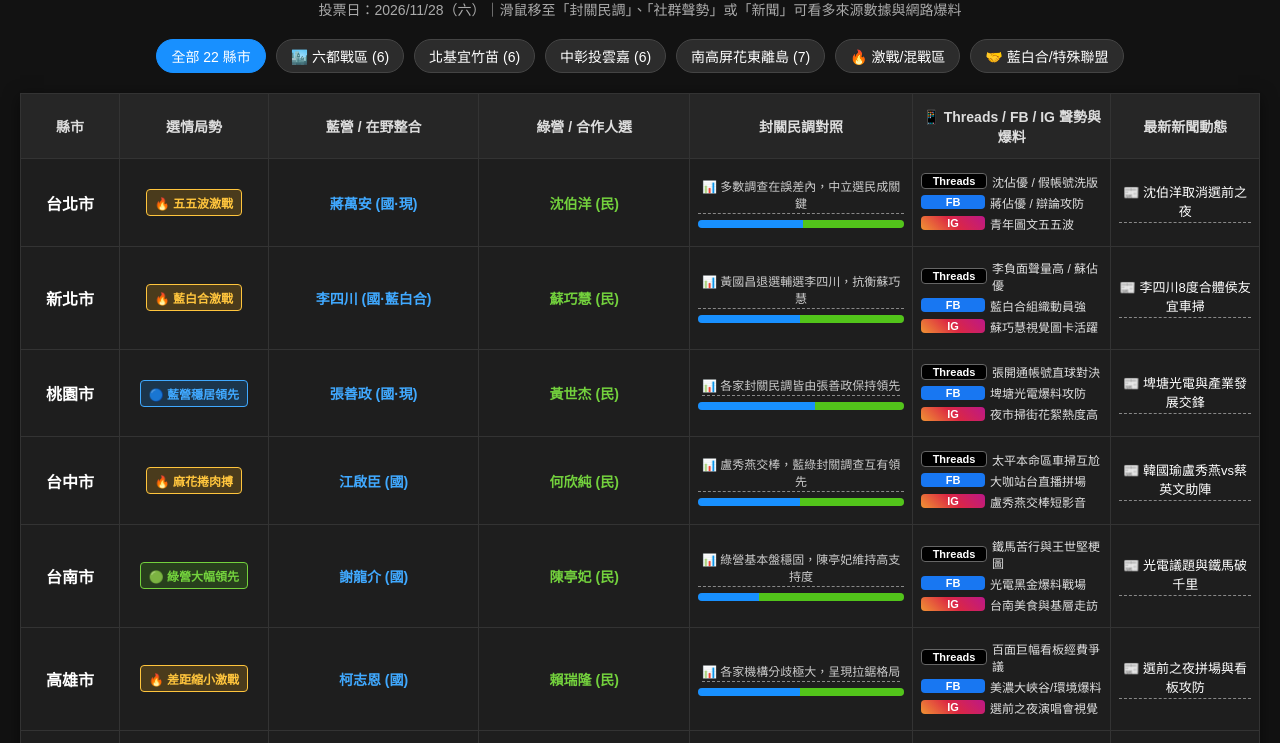
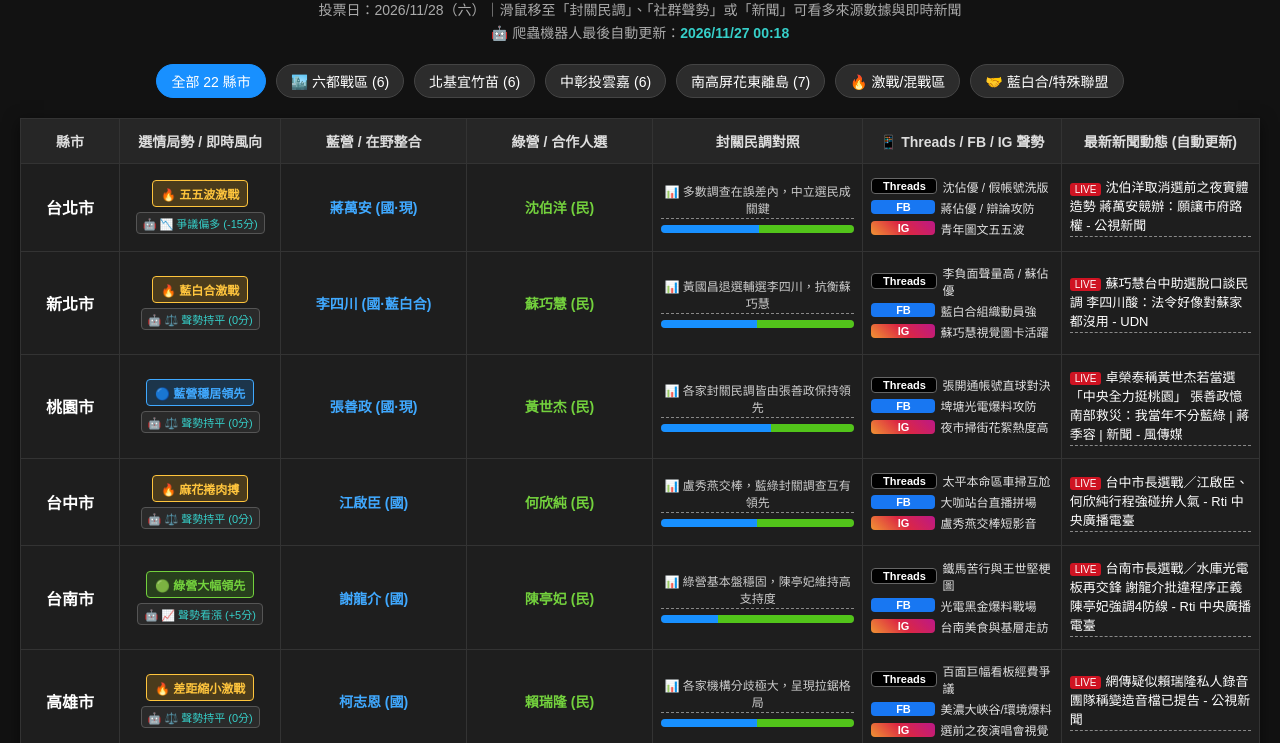
Before and after one commit to z21387147-png/z86, a plain HTML site: page index.html in a window 1280 px wide. Shown: the part 93-836 px from the top of the page. Drawn offline with Linux system fonts and the light colour scheme.

Commit message:
Update index.html

```diff
--- a/index.html
+++ b/index.html
@@ -2,15 +2,16 @@
 <html lang="zh-TW">
 <head>
   <meta charset="UTF-8">
-  <title>2026 台灣 22 縣市長選舉戰情總覽</title>
+  <title>2026 台灣 22 縣市長選舉｜全自動戰情總覽</title>
   <style>
     body { background-color: #121212; color: #ffffff; font-family: "Microsoft JhengHei", sans-serif; padding: 20px; margin: 0; }
     h1 { text-align: center; margin-bottom: 5px; }
-    .subtitle { text-align: center; color: #aaa; font-size: 14px; margin-bottom: 20px; }
+    .subtitle { text-align: center; color: #aaa; font-size: 14px; margin-bottom: 20px; line-height: 1.6; }
+    .update-badge { color: #36cfc9; font-weight: bold; }
     .controls { display: flex; justify-content: center; flex-wrap: wrap; gap: 10px; margin-bottom: 20px; }
     button { background-color: #2c2c2c; color: #fff; border: 1px solid #444; padding: 6px 14px; border-radius: 20px; cursor: pointer; font-size: 14px; transition: 0.2s; }
     button:hover, button.active { background-color: #1890ff; border-color: #1890ff; }
-    table { width: 100%; max-width: 1320px; margin: 0 auto; border-collapse: collapse; background-color: #1e1e1e; box-shadow: 0 4px 15px rgba(0,0,0,0.5); }
+    table { width: 100%; max-width: 1360px; margin: 0 auto; border-collapse: collapse; background-color: #1e1e1e; box-shadow: 0 4px 15px rgba(0,0,0,0.5); }
     th, td { border: 1px solid #333; padding: 12px 8px; text-align: center; vertical-align: middle; }
     th { background-color: #262626; color: #ddd; font-size: 14px; }
     tr:hover { background-color: #252525; }
@@ -19,6 +20,7 @@
     .status-blue { background-color: rgba(24, 144, 255, 0.2); color: #40a9ff; border: 1px solid #40a9ff; }
     .status-green { background-color: rgba(82, 196, 26, 0.2); color: #73d13d; border: 1px solid #73d13d; }
     .status-coalition { background-color: rgba(19, 194, 194, 0.2); color: #36cfc9; border: 1px solid #36cfc9; }
+    .bot-score { margin-top: 5px; font-size: 11px; padding: 2px 6px; border-radius: 4px; display: inline-block; background-color: #2a2a2a; border: 1px solid #555; color: #36cfc9; }
     .kmt { color: #40a9ff; font-weight: bold; font-size: 14px; }
     .dpp { color: #73d13d; font-weight: bold; font-size: 14px; }
     .tpp { color: #36cfc9; font-weight: bold; font-size: 14px; }
@@ -35,9 +37,10 @@
     .plat-Threads { background-color: #000000; color: #ffffff; border: 1px solid #666; }
     .plat-FB { background-color: #1877f2; color: #ffffff; }
     .plat-IG { background: linear-gradient(45deg, #f09433 0%, #dc2743 50%, #bc1888 100%); color: #ffffff; }
+    .live-tag { background-color: #cf1322; color: #fff; font-size: 10px; padding: 1px 5px; border-radius: 3px; margin-right: 4px; vertical-align: middle; }
     .hover-trigger { position: relative; cursor: pointer; display: inline-block; border-bottom: 1px dashed #888; padding-bottom: 2px; font-size: 13px; }
     .hover-trigger .tooltip {
-      visibility: hidden; width: 320px; background-color: #0a0a0a; color: #fff; text-align: left;
+      visibility: hidden; width: 340px; background-color: #0a0a0a; color: #fff; text-align: left;
       border: 1px solid #666; border-radius: 6px; padding: 10px 12px; font-size: 13px; line-height: 1.5;
       position: absolute; z-index: 100; bottom: 130%; left: 50%; transform: translateX(-50%);
       opacity: 0; transition: opacity 0.2s; box-shadow: 0 4px 12px rgba(0,0,0,0.9);
@@ -45,13 +48,16 @@
     .right-col .tooltip { left: auto; right: 0; transform: none; }
     .hover-trigger:hover .tooltip { visibility: visible; opacity: 1; }
     .tooltip-title { color: #ffc53d; font-weight: bold; margin-bottom: 5px; display: block; border-bottom: 1px solid #333; padding-bottom: 3px; }
-    .detail-list div { margin-bottom: 4px; color: #e6f7ff; }
+    .detail-list div { margin-bottom: 5px; color: #e6f7ff; }
   </style>
 </head>
 <body>
 
-  <h1>2026 台灣 22 縣市長選舉戰情總覽</h1>
-  <div class="subtitle">投票日：2026/11/28（六）｜滑鼠移至「封關民調」、「社群聲勢」或「新聞」可看多來源數據與網路爆料</div>
+  <h1>2026 台灣 22 縣市長選舉｜全自動戰情總覽</h1>
+  <div class="subtitle">
+    投票日：2026/11/28（六）｜滑鼠移至「封關民調」、「社群聲勢」或「新聞」可看多來源數據與即時新聞<br>
+    🤖 爬蟲機器人最後自動更新：<span id="update-time" class="update-badge">讀取中...</span>
+  </div>
 
   <div class="controls">
     <button class="active" onclick="filterTable('all', this)">全部 22 縣市</button>
@@ -67,17 +73,19 @@
     <thead>
       <tr>
         <th width="8%">縣市</th>
-        <th width="12%">選情局勢</th>
-        <th width="17%">藍營 / 在野整合</th>
-        <th width="17%">綠營 / 合作人選</th>
-        <th width="18%">封關民調對照</th>
-        <th width="16%">📱 Threads / FB / IG 聲勢與爆料</th>
-        <th width="12%">最新新聞動態</th>
+        <th width="13%">選情局勢 / 即時風向</th>
+        <th width="15%">藍營 / 在野整合</th>
+        <th width="15%">綠營 / 合作人選</th>
+        <th width="17%">封關民調對照</th>
+        <th width="16%">📱 Threads / FB / IG 聲勢</th>
+        <th width="16%">最新新聞動態 (自動更新)</th>
       </tr>
     </thead>
     <tbody id="election-tbody"></tbody>
   </table>
 
+  <!-- 載入機器人每小時自動更新的資料 -->
+  <script src="auto_data.js"></script>
   <script>
     const electionData = [
       { city: "台北市", region: "six", area: "north", statusType: "tossup", statusText: "🔥 五五波激戰", blueCand: "蔣萬安 (國·現)", blueClass: "kmt", greenCand: "沈伯洋 (民)", greenClass: "dpp", bluePct: 46.0, greenPct: 44.7, pollNote: "多數調查在誤差內，中立選民成關鍵", pollCompare: ["• TVBS封關：蔣萬安 46% vs 沈伯洋 44%", "• ETtoday：蔣萬安 48.1% vs 沈伯洋 42.0%", "• 信民協會：沈伯洋 48.6% vs 蔣萬安 33.8%"], socialTags: [{ platform: "Threads", text: "沈佔優 / 假帳號洗版" }, { platform: "FB", text: "蔣佔優 / 辯論攻防" }, { platform: "IG", text: "青年圖文五五波" }], socialDetail: ["• 【Threads 爆料】逾2400個可疑帳號散播AI抹黑沈伯洋霸凌假影片遭Meta停用。", "• 【FB 攻防】藍營猛攻黑熊學院經費爭議；綠營反擊市政停滯。"], newsHeadline: "沈伯洋取消選前之夜", newsDetail: "沈伯洋宣布取消仁愛路選前之夜實體晚會避免交管；蔣萬安表示願讓出市府路，邀盧秀燕北上站台。" },
@@ -104,6 +112,9 @@
       { city: "連江縣", region: "other", area: "south_east", statusType: "blue", statusText: "🔵 藍營現任優勢", blueCand: "王忠銘 (國·現) vs 曹爾元 (無)", blueClass: "kmt", greenCand: "（民進黨未提名）", greenClass: "none-cand", bluePct: 56.0, greenPct: 44.0, pollNote: "現任縣長王忠銘對決無黨籍曹爾元", pollCompare: ["• 地方評估：現任縣長王忠銘執政優勢穩固"], socialTags: [{ platform: "FB", text: "馬祖資訊網交通熱議" }], socialDetail: ["• 【FB / 地方論壇】馬祖民眾高度關注台馬航線航班穩定。"], newsHeadline: "馬祖二強對決拚施政延續", newsDetail: "尋求連任的國民黨籍縣長王忠銘，對決無黨籍曹爾元。" }
     ];
 
+    // 顯示機器人最後更新時間
+    document.getElementById('update-time').textContent = typeof lastUpdated !== 'undefined' ? lastUpdated : '等待首次排程更新';
+
     function renderTable(filter = 'all') {
       const tbody = document.getElementById('election-tbody');
       tbody.innerHTML = '';
@@ -119,6 +130,9 @@
       });
 
       filteredData.forEach(item => {
+        // 尋找機器人 autoData 裡面有沒有這個縣市的即時資料
+        const liveItem = (typeof autoData !== 'undefined') ? autoData.find(a => a.city === item.city) : null;
+
         const total = item.bluePct + item.greenPct;
         const blueWidth = (item.bluePct / total) * 100;
         const greenWidth = (item.greenPct / total) * 100;
@@ -134,10 +148,25 @@
           </div>
         `).join('');
 
+        // 如果有即時資料，掛上機器人風向徽章與最新 5 則新聞；否則顯示原本的靜態新聞
+        const botBadgeHtml = liveItem ? `<br><span class="bot-score">🤖 ${liveItem.statusText}</span>` : '';
+        const newsTitleHtml = liveItem
+          ? `<span class="live-tag">LIVE</span>${liveItem.latestHeadline}`
+          : `📰 ${item.newsHeadline}`;
+        const newsTooltipTitle = liveItem
+          ? `${item.city}｜🤖 機器人最新抓取 5 則新聞`
+          : `${item.city}最新戰況`;
+        const newsTooltipBody = liveItem
+          ? liveItem.allNews.map((n, i) => `<div>${i + 1}. ${n}</div>`).join('')
+          : `<div>${item.newsDetail}</div>`;
+
         const row = `
           <tr>
             <td><strong>${item.city}</strong></td>
-            <td><span class="badge status-${item.statusType}">${item.statusText}</span></td>
+            <td>
+              <span class="badge status-${item.statusType}">${item.statusText}</span>
+              ${botBadgeHtml}
+            </td>
             <td class="${item.blueClass}">${item.blueCand}</td>
             <td class="${item.greenClass}">${item.greenCand}</td>
             <td>
@@ -162,12 +191,12 @@
                 </div>
               </div>
             </td>
-            <td class="right-col">
+            <td class="right-col" style="text-align: left;">
               <div class="hover-trigger">
-                📰 ${item.newsHeadline}
+                ${newsTitleHtml}
                 <div class="tooltip">
-                  <span class="tooltip-title">${item.city}最新戰況</span>
-                  ${item.newsDetail}
+                  <span class="tooltip-title">${newsTooltipTitle}</span>
+                  <div class="detail-list">${newsTooltipBody}</div>
                 </div>
               </div>
             </td>
```
